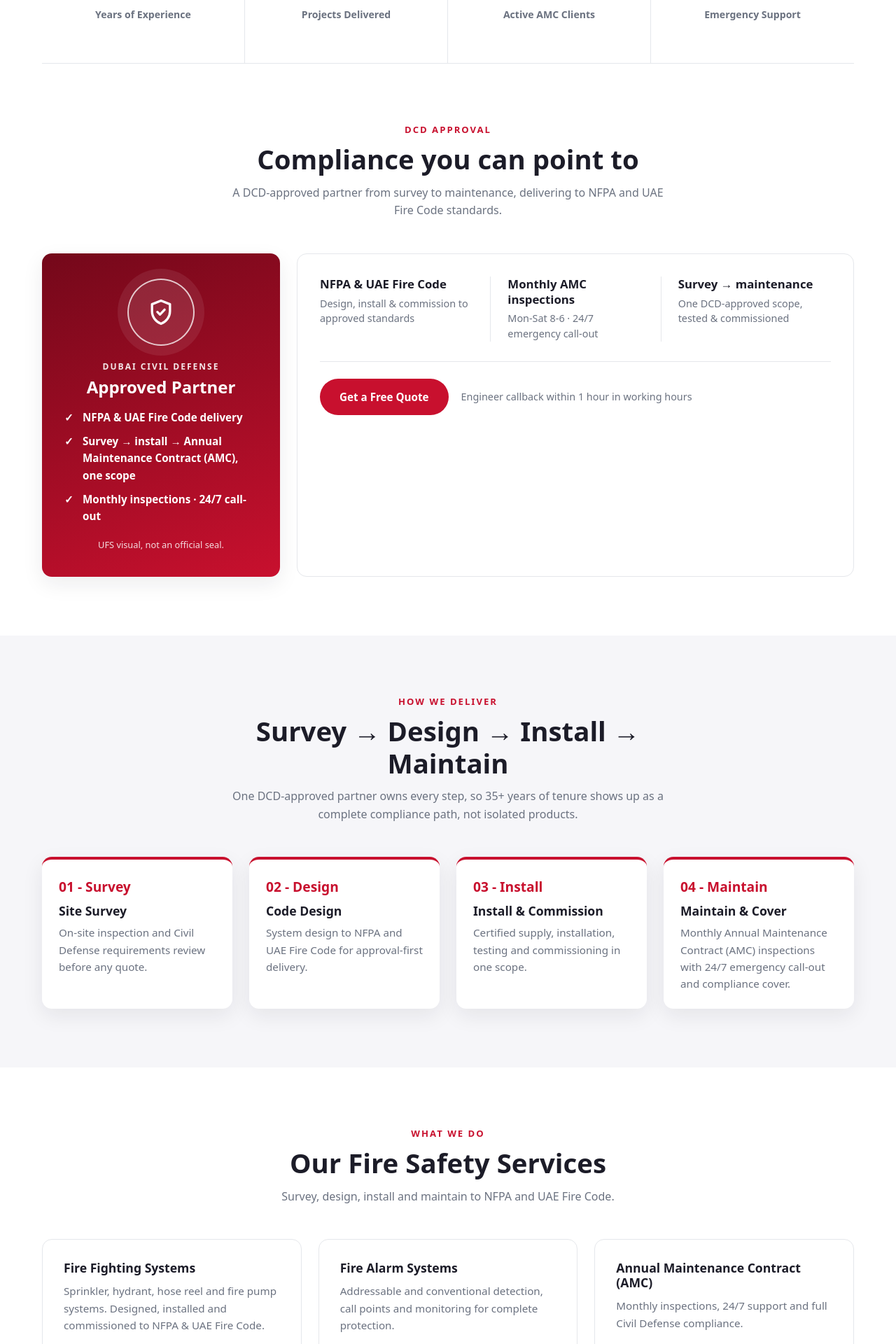
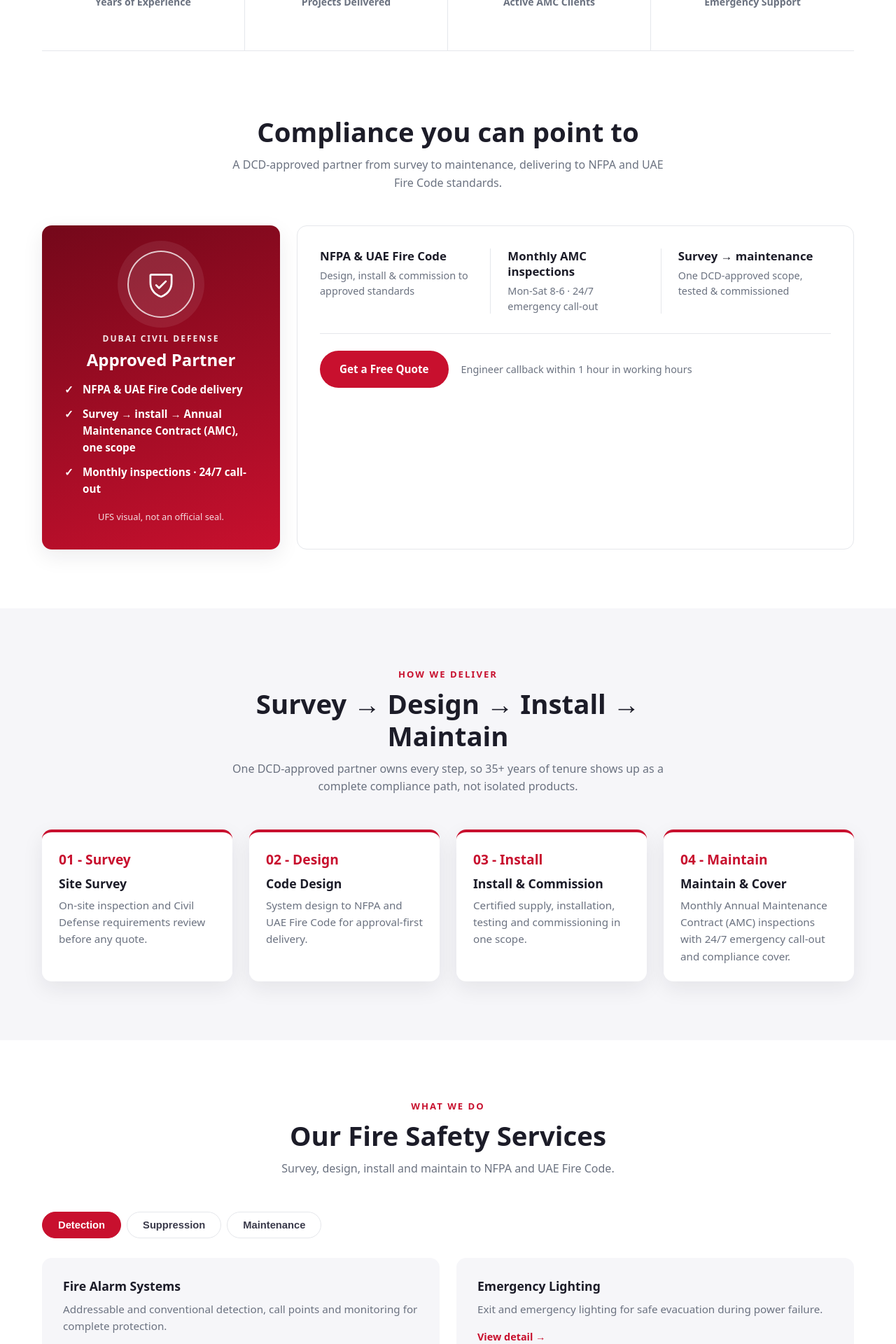
Before and after one commit to IbrahimKhaled19/work, a React (Vite) app: page / in a window 1280 px wide. Shown: the part 880-2800 px from the top of the page at 70% size. Built offline with nearby package versions, Linux system fonts and the light colour scheme.

Commit message:
Taste-skill pass: tabbed services, quiet why-list, Phosphor icons, 2 eyebrows, zero dashes

```diff
--- a/package.json
+++ b/package.json
@@ -10,6 +10,7 @@
     "preview": "vite preview"
   },
   "dependencies": {
+    "@phosphor-icons/react": "^2.1.10",
     "react": "^19.2.8",
     "react-dom": "^19.2.8",
     "react-router-dom": "^7.18.4"
--- a/src/components/BackToTop.jsx
+++ b/src/components/BackToTop.jsx
@@ -1,4 +1,5 @@
 import { useEffect, useState } from 'react'
+import { ArrowUp } from '@phosphor-icons/react/ArrowUp'
 
 function BackToTop() {
   const [showTop, setShowTop] = useState(false)
@@ -26,10 +27,7 @@ function BackToTop() {
       onClick={() => window.scrollTo({ top: 0, behavior: 'smooth' })}
       aria-label="Back to top"
     >
-      <svg width="16" height="16" viewBox="0 0 24 24" fill="none" stroke="currentColor" strokeWidth="2.5" strokeLinecap="round" strokeLinejoin="round" aria-hidden="true">
-        <path d="M12 19V5" />
-        <path d="m5 12 7-7 7 7" />
-      </svg>
+      <ArrowUp size={16} weight="bold" aria-hidden="true" />
       Top
     </button>
   )
--- a/src/index.css
+++ b/src/index.css
@@ -496,15 +496,6 @@ textarea:focus-visible {
   padding: 80px 24px;
 }
 
-.hero-eyebrow {
-  font-weight: 700;
-  letter-spacing: 2px;
-  text-transform: uppercase;
-  font-size: 0.82rem;
-  line-height: 1.4;
-  color: #fff;
-}
-
 .hero h1 {
   color: #fff;
   font-size: clamp(2.1rem, 5vw, 3.4rem);
@@ -659,64 +650,6 @@ textarea:focus-visible {
   font-size: 0.9rem;
 }
 
-/* Home services teaser: 3 featured cards + compact remainder list */
-.services-more {
-  margin-top: 24px;
-  border: 1px solid var(--line);
-  border-radius: var(--radius);
-  background: var(--bg);
-  padding: 8px 24px 24px;
-}
-
-.services-more-label {
-  padding: 16px 0 8px;
-  color: var(--muted);
-  font-size: 0.9rem;
-  font-weight: 600;
-}
-
-.services-more-list li {
-  border-top: 1px solid var(--line);
-}
-
-.services-more-list li:last-child {
-  border-bottom: 1px solid var(--line);
-}
-
-.services-more-list a {
-  display: flex;
-  align-items: baseline;
-  gap: 12px;
-  padding: 14px 4px;
-  transition: 0.15s ease;
-}
-
-.services-more-list a:hover {
-  background: rgba(200, 16, 46, 0.04);
-}
-
-.services-more-title {
-  color: var(--ink);
-  font-weight: 800;
-  font-size: 0.95rem;
-  white-space: nowrap;
-}
-
-.services-more-tag {
-  color: var(--muted);
-  font-size: 0.9rem;
-  flex: 1;
-}
-
-.services-more-arrow {
-  color: var(--red);
-  font-weight: 800;
-}
-
-.services-more-cta {
-  margin-top: 20px;
-}
-
 .card-center {
   text-align: center;
 }
@@ -727,24 +660,6 @@ textarea:focus-visible {
 
 .card-icon {
   font-size: 2rem;
-}
-
-.medallion {
-  width: 96px;
-  height: 96px;
-  border-radius: 50%;
-  background: var(--red);
-  color: #fff;
-  display: grid;
-  place-items: center;
-  margin: 0 auto 20px;
-  box-shadow: 0 0 0 14px rgba(200, 16, 46, 0.15);
-}
-
-.medallion svg {
-  width: 38px;
-  height: 38px;
-  display: block;
 }
 
 .why-icon {
@@ -1147,6 +1062,105 @@ textarea:focus-visible {
   height: 1px;
   overflow: hidden;
   pointer-events: none;
+}
+
+/* Services tabs (Home teaser, one tab family per page) */
+.services-tabs {
+  margin-top: 8px;
+}
+
+.tab-list {
+  display: flex;
+  gap: 8px;
+  overflow-x: auto;
+  padding-bottom: 4px;
+}
+
+.tab-btn {
+  flex-shrink: 0;
+  padding: 10px 22px;
+  border-radius: 999px;
+  border: 1px solid var(--line);
+  background: #fff;
+  color: var(--ink-soft);
+  font-weight: 700;
+  font-size: 0.92rem;
+  cursor: pointer;
+  transition: 0.15s ease;
+}
+
+.tab-btn:hover {
+  border-color: var(--red);
+  color: var(--red);
+}
+
+.tab-btn[aria-selected="true"] {
+  background: var(--red);
+  border-color: var(--red);
+  color: #fff;
+}
+
+.tab-panel {
+  display: grid;
+  grid-template-columns: 1fr 1fr;
+  gap: 24px;
+  margin-top: 24px;
+}
+
+.tab-service {
+  display: block;
+  background: var(--bg-alt);
+  border-radius: var(--radius);
+  padding: 30px;
+}
+
+.tab-service h3 {
+  font-size: 1.1rem;
+  margin-bottom: 10px;
+}
+
+.tab-service p {
+  color: var(--muted);
+  font-size: 0.95rem;
+}
+
+/* Why list (divide rows, no cards) */
+.why-list {
+  max-width: 760px;
+  margin: 0 auto;
+}
+
+.why-row {
+  display: flex;
+  gap: 20px;
+  align-items: flex-start;
+  padding: 24px 4px;
+  border-bottom: 1px solid var(--line);
+}
+
+.why-row:last-child {
+  border-bottom: none;
+}
+
+.why-row-icon {
+  flex-shrink: 0;
+  width: 52px;
+  height: 52px;
+  border-radius: 12px;
+  background: rgba(200, 16, 46, 0.08);
+  color: var(--red);
+  display: grid;
+  place-items: center;
+}
+
+.why-row h3 {
+  font-size: 1.05rem;
+  margin-bottom: 6px;
+}
+
+.why-row p {
+  color: var(--muted);
+  font-size: 0.95rem;
 }
 
 /* Global back-to-top (rendered by Layout on every page) */
@@ -1682,7 +1696,8 @@ textarea:focus-visible {
   .milestones,
   .proof-facts,
   .stats-grid,
-  .check-list {
+  .check-list,
+  .tab-panel {
     grid-template-columns: 1fr;
   }
 
@@ -1721,19 +1736,6 @@ textarea:focus-visible {
 
   .form-row {
     grid-template-columns: 1fr;
-  }
-
-  .services-more {
-    padding: 8px 16px 20px;
-  }
-
-  .services-more-list a {
-    flex-wrap: wrap;
-    gap: 2px 12px;
-  }
-
-  .services-more-title {
-    white-space: normal;
   }
 
   .footer-grid {
--- a/src/pages/Home.jsx
+++ b/src/pages/Home.jsx
@@ -1,4 +1,11 @@
+import { useState } from 'react'
 import { Link } from 'react-router-dom'
+import { ShieldCheck } from '@phosphor-icons/react/ShieldCheck'
+import { FileText } from '@phosphor-icons/react/FileText'
+import { Clock } from '@phosphor-icons/react/Clock'
+import { Buildings } from '@phosphor-icons/react/Buildings'
+import { FireExtinguisher } from '@phosphor-icons/react/FireExtinguisher'
+import { Lightning } from '@phosphor-icons/react/Lightning'
 
 const stats = [
   { value: '35+', label: 'Years of Experience' },
@@ -7,63 +14,75 @@ const stats = [
   { value: '24/7', label: 'Emergency Support' },
 ]
 
-const featuredServices = [
+const serviceGroups = [
+  {
+    id: 'detection',
+    label: 'Detection',
+    services: [
+      {
+        title: 'Fire Alarm Systems',
+        desc: 'Addressable and conventional detection, call points and monitoring for complete protection.',
+        anchor: 'fire-alarm-systems',
+      },
+      {
+        title: 'Emergency Lighting',
+        desc: 'Exit and emergency lighting for safe evacuation during power failure.',
+        anchor: 'emergency-lighting',
+      },
+    ],
+  },
+  {
+    id: 'suppression',
+    label: 'Suppression',
+    services: [
       {
         title: 'Fire Fighting Systems',
         desc: 'Sprinkler, hydrant, hose reel and fire pump systems. Designed, installed and commissioned to NFPA & UAE Fire Code.',
         anchor: 'fire-fighting-systems',
-    link: 'View detail →',
       },
       {
-    title: 'Fire Alarm Systems',
-    desc: 'Addressable and conventional detection, call points and monitoring for complete protection.',
-    anchor: 'fire-alarm-systems',
-    link: 'View detail →',
+        title: 'Fire Suppression',
+        desc: 'FM200, Novec and CO2 clean-agent systems for server rooms and sensitive assets.',
+        anchor: 'fire-suppression',
+      },
+    ],
+  },
+  {
+    id: 'maintenance',
+    label: 'Maintenance',
+    services: [
+      {
+        title: 'Fire Extinguishers',
+        desc: 'Supply, refilling, hydro testing and certification of all portable types.',
+        anchor: 'fire-extinguishers',
       },
       {
         title: 'Annual Maintenance Contract (AMC)',
         desc: 'Monthly inspections, 24/7 support and full Civil Defense compliance.',
         anchor: 'amc',
-    link: 'View detail →',
       },
-]
-
-const moreServices = [
-  {
-    title: 'Fire Extinguishers',
-    tag: 'Refilling, hydro testing & certification',
-    anchor: 'fire-extinguishers',
-  },
-  {
-    title: 'Emergency Lighting',
-    tag: 'Exit systems for power failure & evacuation',
-    anchor: 'emergency-lighting',
-  },
-  {
-    title: 'Fire Suppression',
-    tag: 'FM200, Novec, CO2 & kitchen hood',
-    anchor: 'fire-suppression',
+    ],
   },
 ]
 
 const whyUs = [
   {
-    icon: 'shield',
+    icon: ShieldCheck,
     title: 'DCD Approved',
     desc: 'Fully licensed and approved by Dubai Civil Defense for all fire protection works.',
   },
   {
-    icon: 'building',
+    icon: Buildings,
     title: 'End-to-End Solutions',
     desc: 'From survey and design to installation, testing, commissioning and maintenance.',
   },
   {
-    icon: 'extinguisher',
+    icon: FireExtinguisher,
     title: 'All Equipment Types',
     desc: 'Single source for supply of complete fire and life safety equipment.',
   },
   {
-    icon: 'bolt',
+    icon: Lightning,
     title: 'Fast Response',
     desc: 'Get an inspection, quote or emergency call-out. Our engineers respond fast.',
   },
@@ -92,52 +111,43 @@ const pathSteps = [
   },
 ]
 
-function WhyIcon({ name }) {
-  const common = {
-    width: 38,
-    height: 38,
-    viewBox: '0 0 24 24',
-    fill: 'none',
-    stroke: 'currentColor',
-    strokeWidth: 1.8,
-    strokeLinecap: 'round',
-    strokeLinejoin: 'round',
-    'aria-hidden': true,
-  }
-  if (name === 'shield') {
+function ServicesTabs() {
+  const [active, setActive] = useState(serviceGroups[0].id)
+  const group = serviceGroups.find((g) => g.id === active)
+
   return (
-      <svg {...common}>
-        <path d="M12 3l7 2.8v5.4c0 4.4-2.9 8.3-7 9.8-4.1-1.5-7-5.4-7-9.8V5.8L12 3z" />
-        <path d="M9.2 11.8l2 2 3.6-3.8" />
-      </svg>
-    )
-  }
-  if (name === 'building') {
-    return (
-      <svg {...common}>
-        <path d="M4 21h16" />
-        <path d="M6 21V5.5L12 3l6 2.5V21" />
-        <path d="M12 3v18" />
-        <path d="M8.2 8h1.4M8.2 11.5h1.4M8.2 15h1.4M14.4 8h1.4M14.4 11.5h1.4M14.4 15h1.4" />
-      </svg>
-    )
-  }
-  if (name === 'extinguisher') {
-    return (
-      <svg {...common}>
-        <path d="M9.5 10h5.5v9.2a2 2 0 0 1-2 2h-1.5a2 2 0 0 1-2-2V10z" />
-        <path d="M10.5 10V7.5h4V10" />
-        <path d="M10.5 7.5L8 5.5M14.5 7.5l2.5-2" />
-        <path d="M14.5 5.5h2.8" />
-        <path d="M15 10.5c2.2 0 3.5 1.8 3.5 4v1.5" />
-        <path d="M11 14h3" />
-      </svg>
-    )
-  }
-  return (
-    <svg {...common}>
-      <path d="M13 2.5L4.5 13.5H10l-1 8 8.5-11H12l1-8z" />
-    </svg>
+    <div className="services-tabs">
+      <div className="tab-list" role="tablist" aria-label="Service disciplines">
+        {serviceGroups.map((g) => (
+          <button
+            key={g.id}
+            type="button"
+            role="tab"
+            id={`tab-${g.id}`}
+            aria-selected={active === g.id}
+            aria-controls={`panel-${g.id}`}
+            className="tab-btn"
+            onClick={() => setActive(g.id)}
+          >
+            {g.label}
+          </button>
+        ))}
+      </div>
+      <div
+        className="tab-panel"
+        role="tabpanel"
+        id={`panel-${group.id}`}
+        aria-labelledby={`tab-${group.id}`}
+      >
+        {group.services.map((s) => (
+          <Link to={`/services#${s.anchor}`} className="tab-service" key={s.title}>
+            <h3>{s.title}</h3>
+            <p>{s.desc}</p>
+            <span className="card-link">View detail →</span>
+          </Link>
+        ))}
+      </div>
+    </div>
   )
 }
 
@@ -145,9 +155,9 @@ function Home() {
   return (
     <>
       <section className="hero">
+        {/* TODO: hero visual, 1600x1200 photographic, pump room or suppression install */}
         <div className="hero-overlay"></div>
         <div className="container hero-content">
-          <p className="hero-eyebrow">Fire Safety &amp; Fire Fighting Company</p>
           <h1>
             Protecting Lives &amp; Assets
             <br />
@@ -163,25 +173,15 @@ function Home() {
           </div>
           <ul className="hero-proof" aria-label="Compliance and availability">
             <li>
-              <svg width="16" height="16" viewBox="0 0 24 24" fill="none" stroke="currentColor" strokeWidth="2" strokeLinecap="round" strokeLinejoin="round" aria-hidden="true">
-                <path d="M12 3l7 2.8v5.4c0 4.4-2.9 8.3-7 9.8-4.1-1.5-7-5.4-7-9.8V5.8L12 3z" />
-                <path d="M9.2 11.8l2 2 3.6-3.8" />
-              </svg>
+              <ShieldCheck size={16} aria-hidden="true" />
               <span>DCD Approved</span>
             </li>
             <li>
-              <svg width="16" height="16" viewBox="0 0 24 24" fill="none" stroke="currentColor" strokeWidth="2" strokeLinecap="round" strokeLinejoin="round" aria-hidden="true">
-                <path d="M6 3h9l4 4v14H6V3z" />
-                <path d="M14 3v5h5" />
-                <path d="M9 13h6M9 16.5h6" />
-              </svg>
+              <FileText size={16} aria-hidden="true" />
               <span>NFPA &amp; UAE Fire Code</span>
             </li>
             <li>
-              <svg width="16" height="16" viewBox="0 0 24 24" fill="none" stroke="currentColor" strokeWidth="2" strokeLinecap="round" strokeLinejoin="round" aria-hidden="true">
-                <circle cx="12" cy="12" r="8.5" />
-                <path d="M12 7.5V12l3 2" />
-              </svg>
+              <Clock size={16} aria-hidden="true" />
               <a href="tel:+97125512311">Mon-Sat 8-6 · 24/7 Emergency: +971 2 5512 311</a>
             </li>
           </ul>
@@ -209,7 +209,6 @@ function Home() {
       <section className="section proof-band" aria-label="Compliance proof">
         <div className="container">
           <div className="section-head">
-            <p className="eyebrow">DCD Approval</p>
             <h2>Compliance you can point to</h2>
             <p>
               A DCD-approved partner from survey to maintenance, delivering
@@ -219,10 +218,7 @@ function Home() {
           <div className="proof-grid">
             <div className="proof-seal">
               <span className="proof-seal-badge" aria-hidden="true">
-                <svg width="44" height="44" viewBox="0 0 24 24" fill="none" stroke="currentColor" strokeWidth="1.8" strokeLinecap="round" strokeLinejoin="round">
-                  <path d="M12 3l7 2.8v5.4c0 4.4-2.9 8.3-7 9.8-4.1-1.5-7-5.4-7-9.8V5.8L12 3z" />
-                  <path d="M9.2 11.8l2 2 3.6-3.8" />
-                </svg>
+                <ShieldCheck size={44} />
               </span>
               <p className="proof-seal-kicker">Dubai Civil Defense</p>
               <h3>Approved Partner</h3>
@@ -288,51 +284,28 @@ function Home() {
               Survey, design, install and maintain to NFPA and UAE Fire Code.
             </p>
           </div>
-          <div className="card-grid">
-            {featuredServices.map((s) => (
-              <Link to={`/services#${s.anchor}`} className="card" key={s.title}>
-                <h3>{s.title}</h3>
-                <p>{s.desc}</p>
-                <span className="card-link">{s.link}</span>
-              </Link>
-            ))}
-          </div>
-          <div className="services-more">
-            <p className="services-more-label">
-              Also covered:
-            </p>
-            <ul className="services-more-list">
-              {moreServices.map((s) => (
-                <li key={s.title}>
-                  <Link to={`/services#${s.anchor}`}>
-                    <span className="services-more-title">{s.title}</span>
-                    <span className="services-more-tag">{s.tag}</span>
-                    <span className="services-more-arrow" aria-hidden="true">→</span>
-                  </Link>
-                </li>
-              ))}
-            </ul>
-          </div>
+          <ServicesTabs />
         </div>
       </section>
 
       <section className="section section-alt why">
         <div className="container">
           <div className="section-head">
-            <p className="eyebrow">Why Choose Us</p>
             <h2>Reliable Protection, Backed by Experience</h2>
           </div>
-          <div className="card-grid">
+          <ul className="why-list">
             {whyUs.map((w) => (
-              <div className="card card-center" key={w.title}>
-                <span className="why-icon" aria-hidden="true">
-                  <WhyIcon name={w.icon} />
+              <li className="why-row" key={w.title}>
+                <span className="why-row-icon" aria-hidden="true">
+                  <w.icon size={28} />
                 </span>
+                <div>
                   <h3>{w.title}</h3>
                   <p>{w.desc}</p>
                 </div>
+              </li>
             ))}
-          </div>
+          </ul>
         </div>
       </section>
 
```
Also changed, not shown: 1 other file (tests, documents, lock files or other folders). Lines whose indentation alone changed are shown as unchanged.
